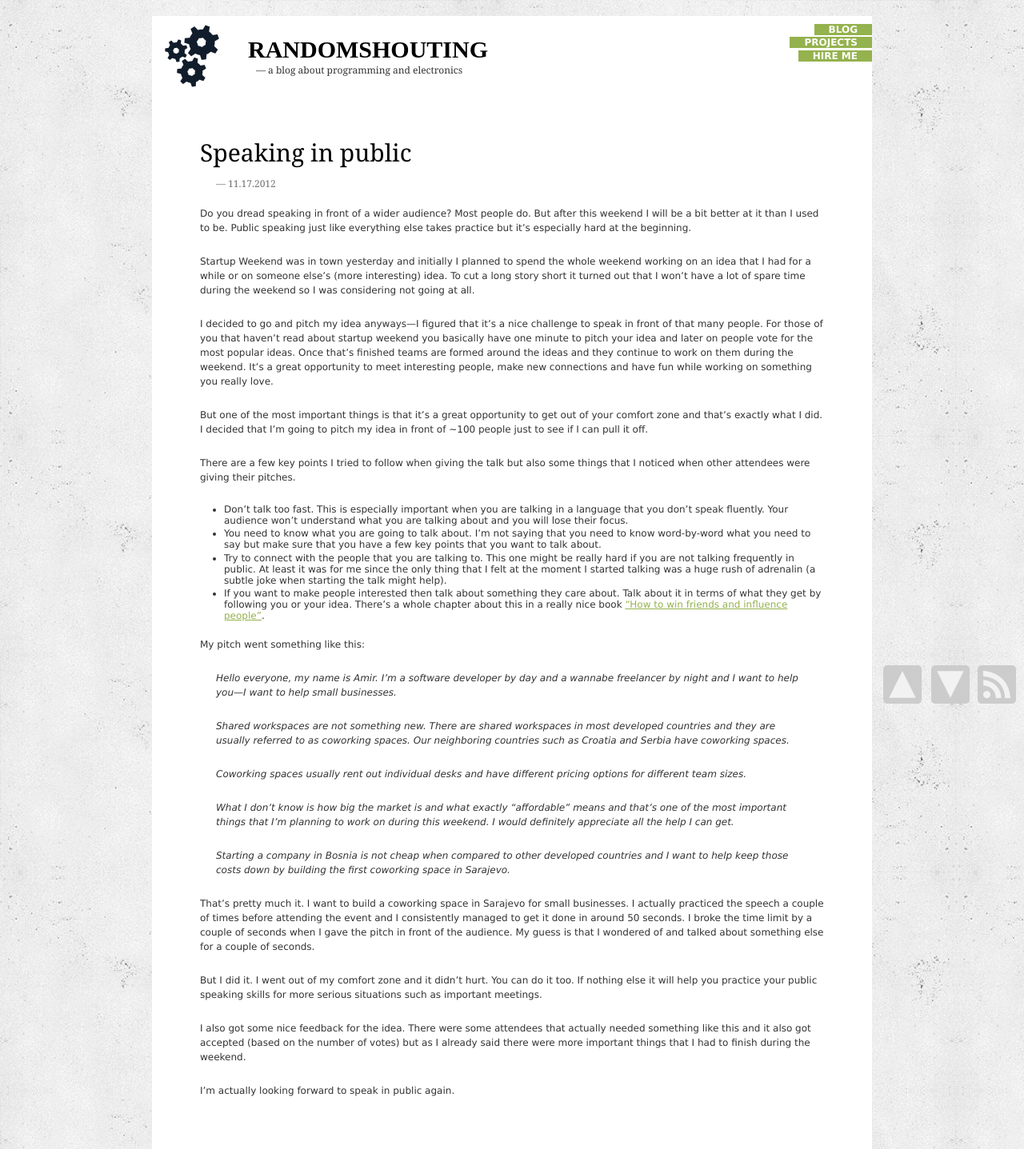
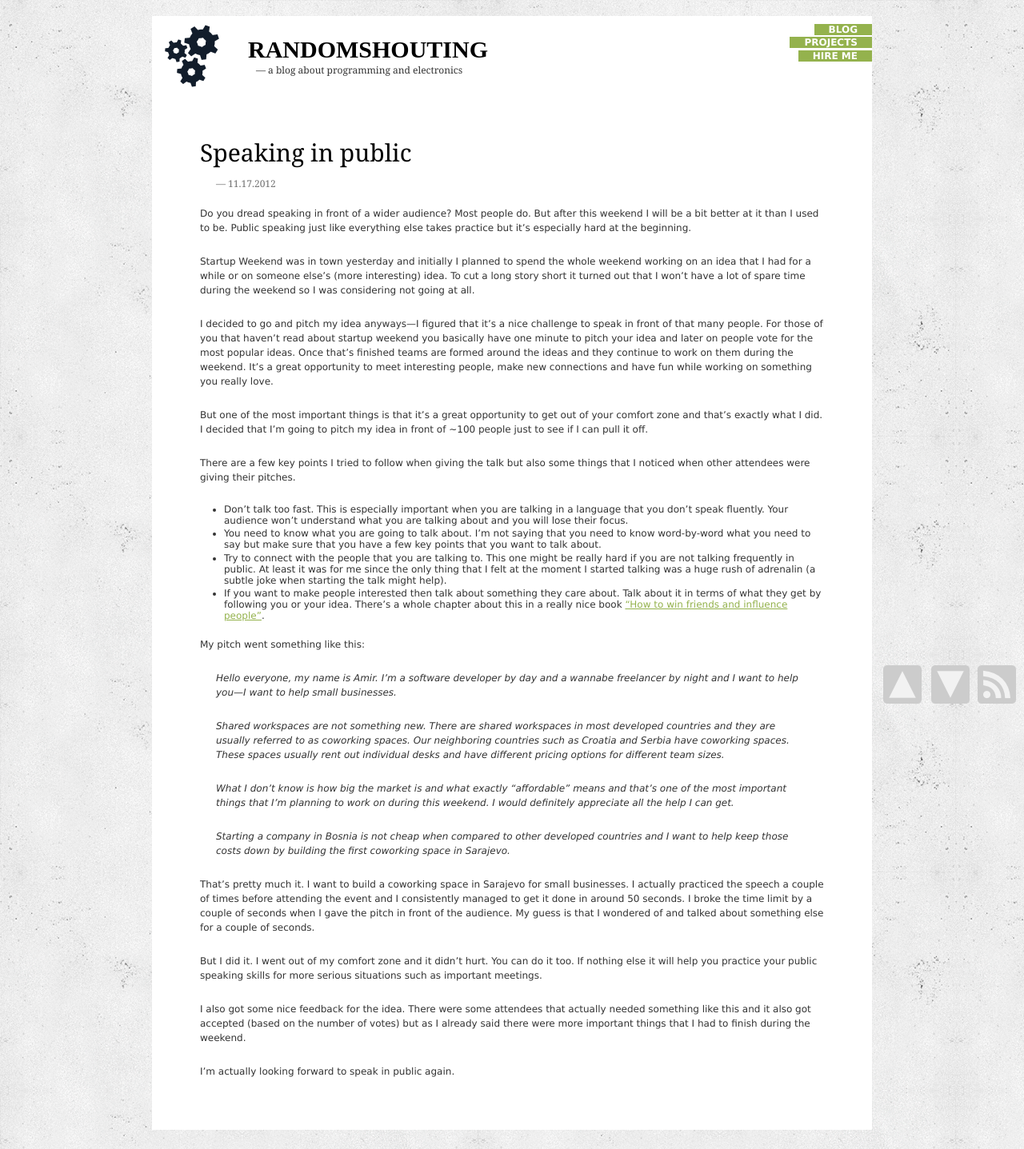
Before and after one commit to amir-hadzic/amir-hadzic.github.com, a Jekyll site: the page built from _posts/2012-11-17-Speaking-in-public.markdown, in a window 1280 px wide. Shown: the whole page at 80% size. Built offline with Jekyll 4.4.1, drawn with Linux system fonts in a browser that asks for light colours; some web fonts are replaced; comment, search, counter and statistics services are not loaded.

Commit message:
Merge paragraphs.

```diff
--- a/_posts/2012-11-17-Speaking-in-public.markdown
+++ b/_posts/2012-11-17-Speaking-in-public.markdown
@@ -55,8 +55,7 @@ My pitch went something like this:
 > Shared workspaces are not something new. There are shared workspaces in most
 > developed countries and they are usually referred to as coworking spaces. Our
 > neighboring countries such as Croatia and Serbia have coworking spaces.
-
-> Coworking spaces usually rent out individual desks and have different pricing
+> These spaces usually rent out individual desks and have different pricing
 > options for different team sizes.
 
 > What I don't know is how big the market is and what exactly "affordable" means
```
